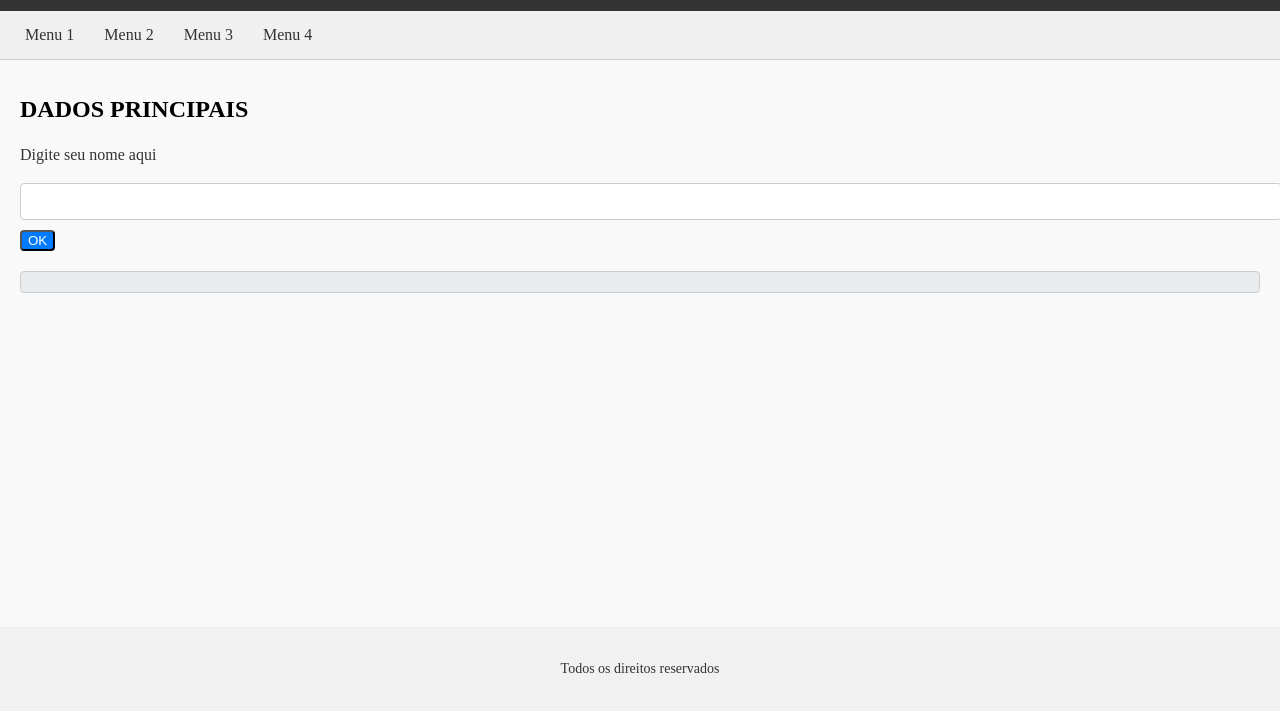
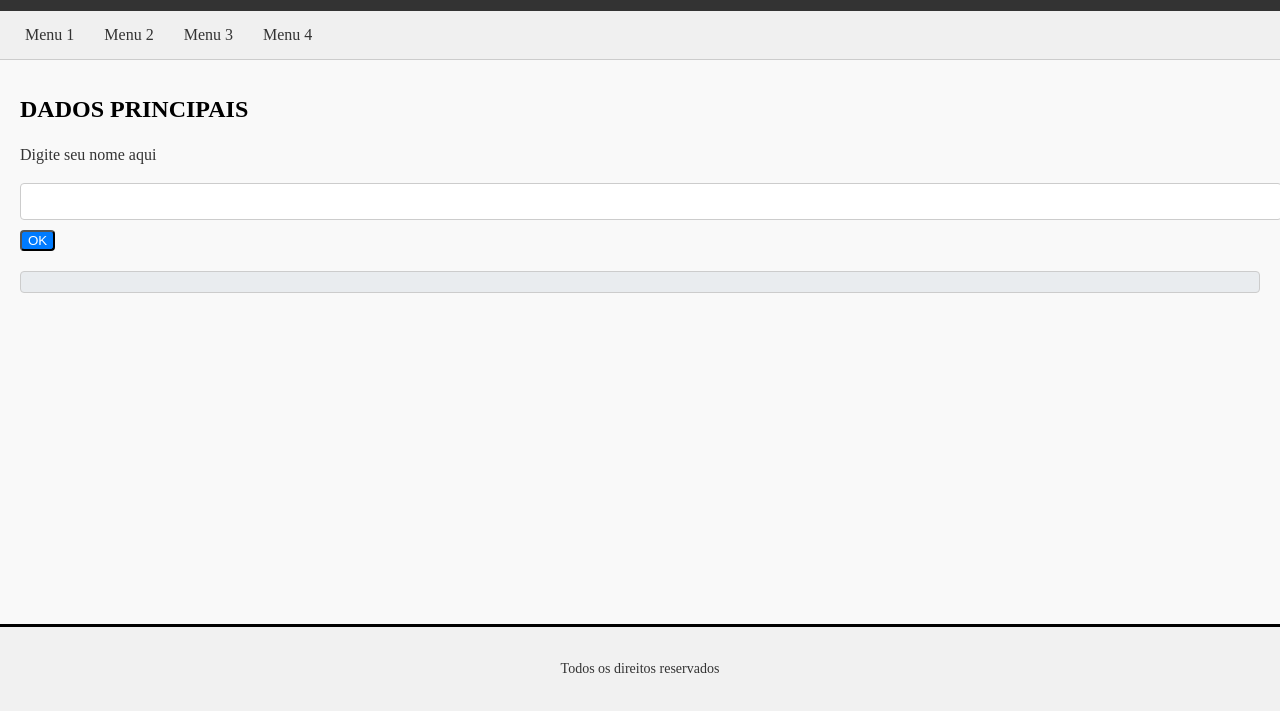
Before and after one commit to juzadra/projeto1, a plain HTML site: page index.html in a window 1280 px wide. Shown: the part 89-800 px from the top of the page. Drawn offline with Linux system fonts and the light colour scheme.

Commit message:
Adicionado borda no topo do footer

```diff
--- a/styles/footer.css
+++ b/styles/footer.css
@@ -1,8 +1,8 @@
 .footer {
-    background-color: #f1f1f1;
-    padding: 20px;
-    text-align: center;
-    font-size: 14px;
-    color: #333;
-
+  background-color: #f1f1f1;
+  padding: 20px;
+  text-align: center;
+  font-size: 14px;
+  color: #333;
+  border-top: 3px solid #000;
 }
```
